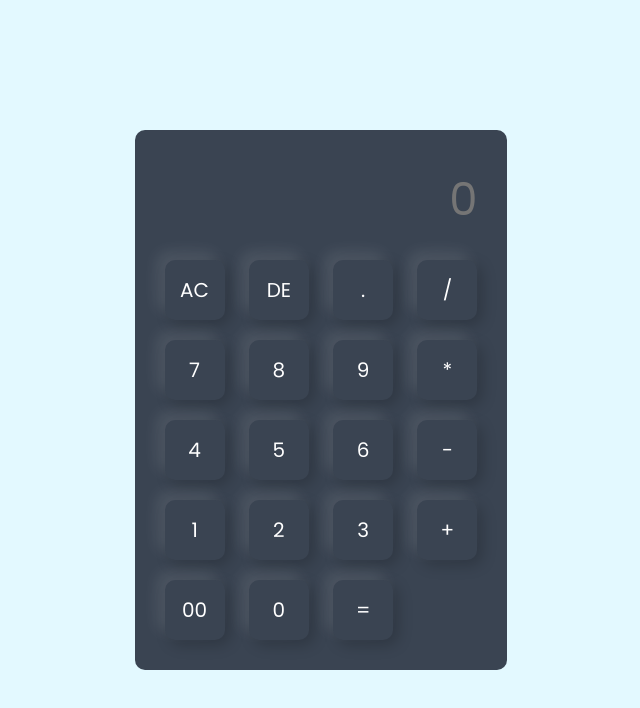
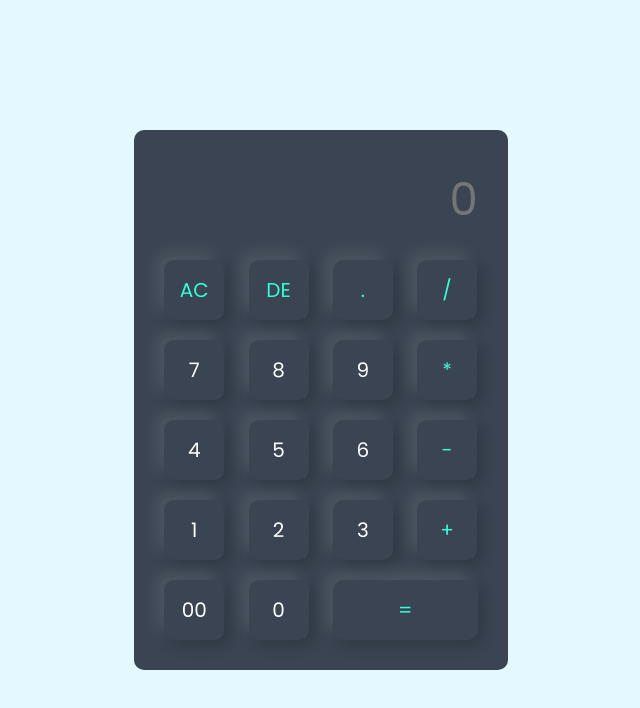
Before and after one commit to Sayeed-5/calculator, a plain HTML site: page index.html in a window 1280 px wide. Shown: the whole page, without its empty margins (319-959 px from the left). Drawn offline with Linux system fonts and the light colour scheme.

Commit message:
Update style.css

```diff
--- a/style.css
+++ b/style.css
@@ -59,3 +59,11 @@ form .display input{
     font-size: 45px;
     box-shadow: none;
 }
+
+form button.equal{
+    width: 145px;
+}
+
+form button.operator{
+    color: #33ffd8;
+}
```
